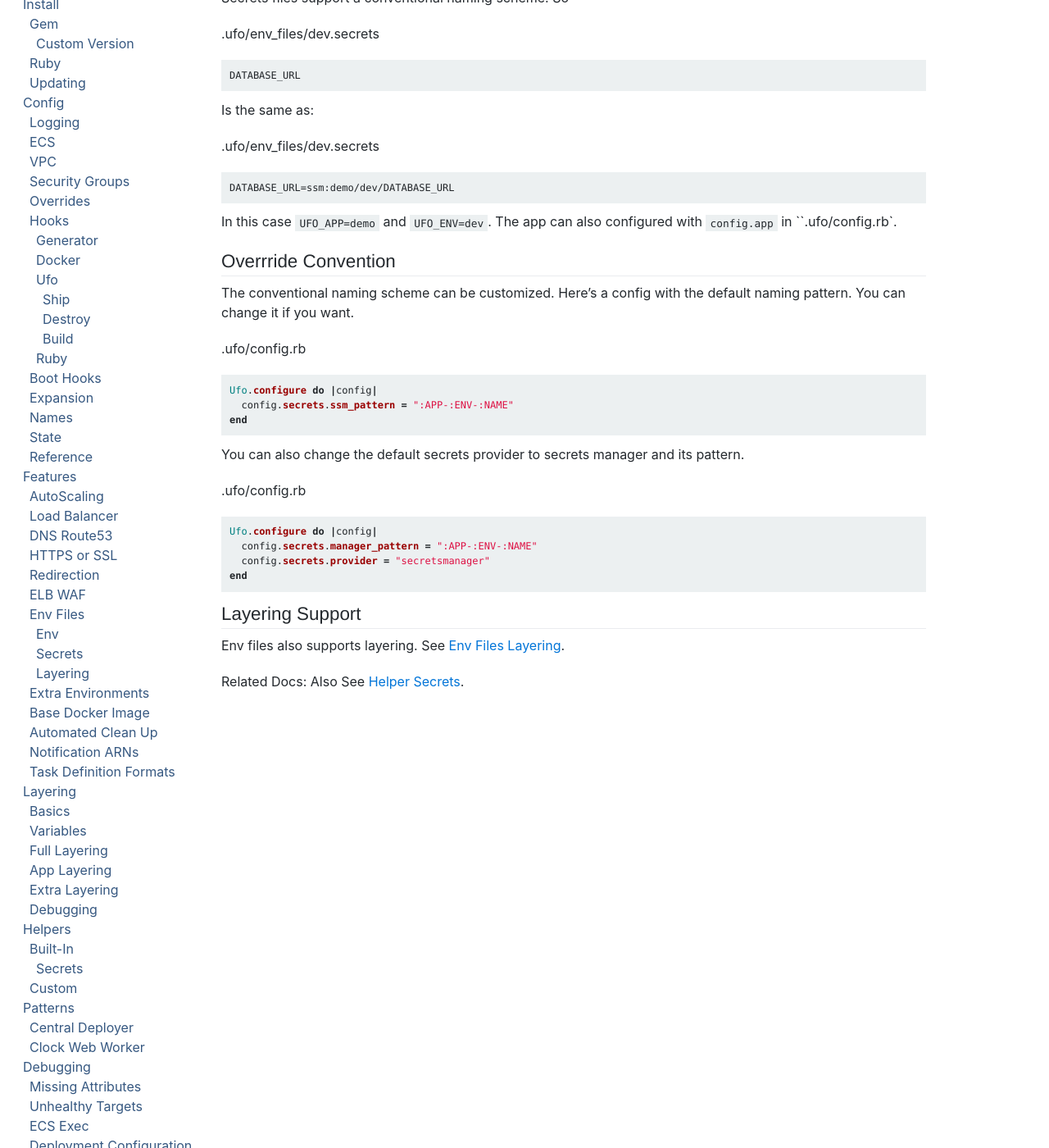
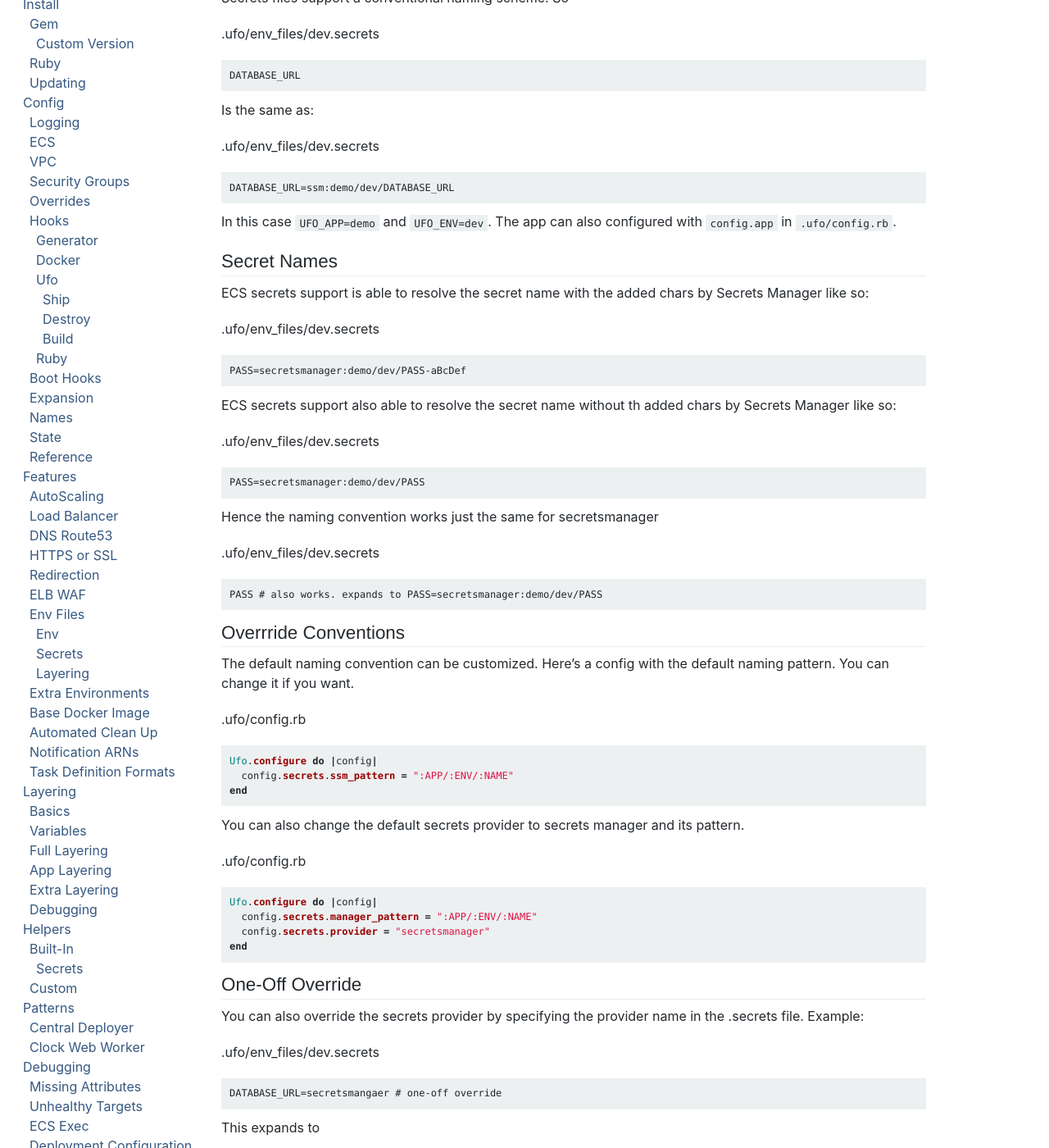
Before and after one commit to boltops-tools/ufo-docs, a Jekyll site: the page built from _docs/features/env_files/secrets.md, in a window 1280 px wide and 1400 px high, scrolled down 664 px. Shown: the whole window at 82% size. Built offline with Jekyll 4.4.1, drawn with Linux system fonts in a browser that asks for light colours; cached includes are drawn as plain includes; a script that is not in the unit is left out; some of the changed text lies outside the part shown.

Commit message:
update secrets

````diff
--- a/_docs/features/env_files/secrets.md
+++ b/_docs/features/env_files/secrets.md
@@ -35,17 +35,37 @@ Is the same as:
 
     DATABASE_URL=ssm:demo/dev/DATABASE_URL
 
-In this case `UFO_APP=demo` and `UFO_ENV=dev`. The app can also configured with `config.app` in ``.ufo/config.rb`.
+In this case `UFO_APP=demo` and `UFO_ENV=dev`. The app can also configured with `config.app` in `.ufo/config.rb`.
 
-## Overrride Convention
+## Secret Names
 
-The conventional naming scheme can be customized. Here’s a config with the default naming pattern. You can change it if you want.
+ECS secrets support is able to resolve the secret name with the added chars by Secrets Manager like so:
+
+.ufo/env_files/dev.secrets
+
+    PASS=secretsmanager:demo/dev/PASS-aBcDef
+
+ECS secrets support also able to resolve the secret name without th added chars by Secrets Manager like so:
+
+.ufo/env_files/dev.secrets
+
+    PASS=secretsmanager:demo/dev/PASS
+
+Hence the naming convention works just the same for secretsmanager
+
+.ufo/env_files/dev.secrets
+
+    PASS # also works. expands to PASS=secretsmanager:demo/dev/PASS
+
+## Overrride Conventions
+
+The default naming convention can be customized. Here’s a config with the default naming pattern. You can change it if you want.
 
 .ufo/config.rb
 
 ```ruby
 Ufo.configure do |config|
-  config.secrets.ssm_pattern = ":APP-:ENV-:NAME"
+  config.secrets.ssm_pattern = ":APP/:ENV/:NAME"
 end
 ```
 
@@ -55,11 +75,23 @@ You can also change the default secrets provider to secrets manager and its patt
 
 ```ruby
 Ufo.configure do |config|
-  config.secrets.manager_pattern = ":APP-:ENV-:NAME"
+  config.secrets.manager_pattern = ":APP/:ENV/:NAME"
   config.secrets.provider = "secretsmanager"
 end
 ```
 
+## One-Off Override
+
+You can also override the secrets provider by specifying the provider name in the .secrets file. Example:
+
+.ufo/env_files/dev.secrets
+
+    DATABASE_URL=secretsmangaer # one-off override
+
+This expands to
+
+    DATABASE_URL=secretsmangaer:demo/dev/DATABASE_URL
+
 {% include features/env_files/layering.md %}
 
 Related Docs: Also See [Helper Secrets]({% link _docs/helpers/builtin/secrets.md %}).
````
Also changed, not shown: _docs/helpers/builtin/secrets.md (+13 -27 lines), _includes/config/reference/secrets.md (+2 -2 lines).
